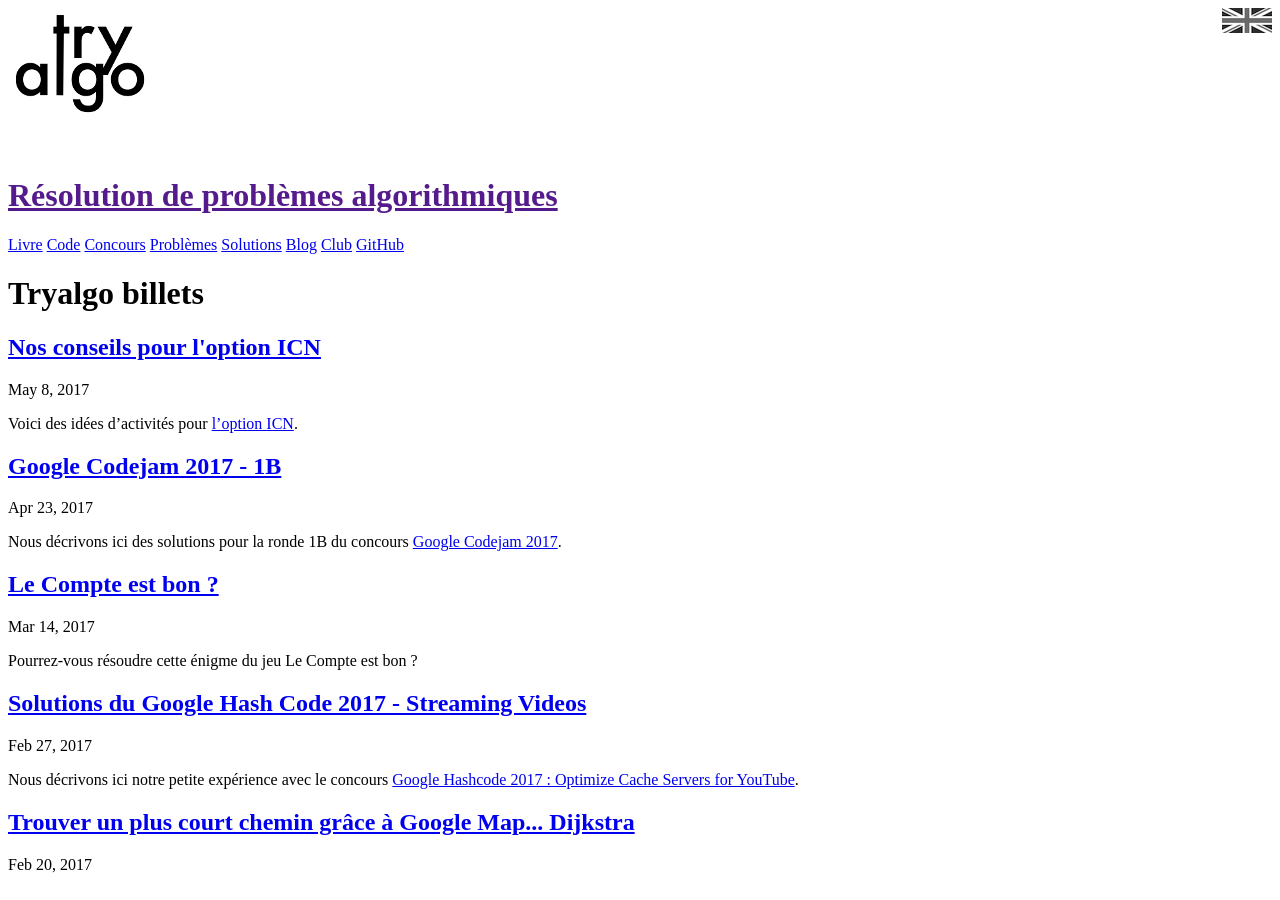
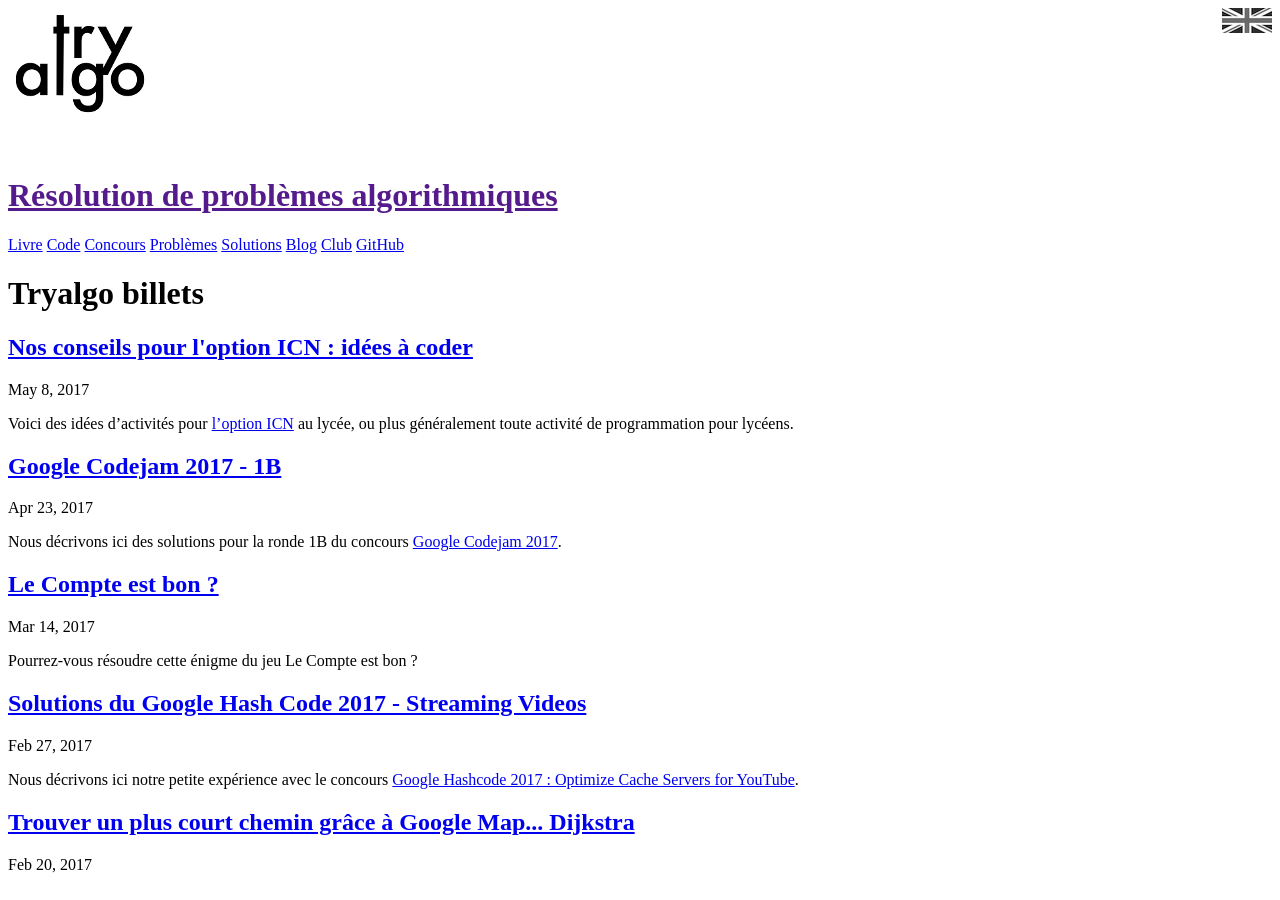
Before and after one commit to jilljenn/tryalgo.org, a Jekyll site: the page built from fr/index.md, in a window 1280 px wide and 900 px high. Built offline with Jekyll 4.4.1, drawn with Linux system fonts in a browser that asks for light colours; nearby versions of some CDN libraries; formulas are drawn with MathJax 3; comment, search, counter and statistics services are not loaded; some of the changed lines change nothing that is shown.

Commit message:
Final version option ICN

```diff
--- a/fr/_posts/2017-05-08-conseils-option-icn.md
+++ b/fr/_posts/2017-05-08-conseils-option-icn.md
@@ -1,69 +1,105 @@
 ---
 layout: fr
-title: Nos conseils pour l'option ICN
+title: "Nos conseils pour l'option ICN : idées à coder"
 author: Clément Beauseigneur, Garance Gourdel, Antoine Pietri et Jill-Jênn Vie
 ---
 
-Voici des idées d'activités pour [l'option ICN](/programme-ta-culture/).
+Voici des idées d'activités pour [l'option ICN](/programme-ta-culture/) au lycée, ou plus généralement toute activité de programmation pour lycéens.
 
-- [Éditer directement sur GitHub]()
+Cette liste se veut **pluridisciplinaire**, afin de ne pas se limiter aux applications en sciences dures.
+
+Nous avons décidé de les regrouper dans 4 catégories :
+
+- Exploration de grosses données
+- Création artistique numérique
+- Réseaux et protocoles
+- Intelligence artificielle
+
+Pour ajouter des idées à cette liste :
+
+- [Éditer directement sur GitHub](https://github.com/jilljenn/tryalgo.org/edit/master/fr/_posts/2017-05-08-conseils-option-icn.md)
 - [Éditer dans Google Docs](https://docs.google.com/document/d/19-4QwakWPoZ5_X11sca8SswEzCFQ5pQllI2unUIeDqE/edit?usp=sharing)
 
 ## Exploration de grosses données
 
-- Liste des mots du scrabble
-    - Combien y a-t-il de mots de la langue française finissant par un K ?
-    - Quels sont les mots qu'on peut former avec un jeu de lettres donné ?
-- Pendu ?
-    - Quelle est la liste des mots possibles à un moment donné de la partie ? (Mettre des jeunes en binôme où l'un des deux essaie de tricher.)
-    - Calculer le meilleur coup possible ?
-- [Top 250 d'IMDb](http://jill-jenn.net/algo/stage-python/dictionnaires.html)
-    - Requêtes de base de données (qui a réalisé tel film, etc.)
-- Données sous forme de graphe (visualisation Neo4j)
-- Analyse de fichiers de sous-titres ? (lexique récurrent chez Tarantino vs. Woody Allen)
+OK, on peut écrire des scripts. Mais tant qu'à faire autant les faire tourner sur des vraies données massives !
 
+- Liste des mots du [Scrabble](http://jill-jenn.net/algo/stage-python/dictionnaires.html) (336531 mots)
+    - Combien y a-t-il de mots de la langue française finissant par un K ?
+    (simple boucle for puis if)
+    - Quels sont les mots qu'on peut former avec un jeu de lettres donné ?
+    (avec `Counter` par exemple)
+    - Pendu ?
+        - Quelle est la liste des mots possibles à un moment donné de la partie (expression régulière basique, test de conditions) ? (Mettre des jeunes en binôme où l'un des deux essaie de tricher avec la liste du Scrabble.)
+        - Calculer le meilleur coup possible ?
+- [Top 250 d'IMDb](http://jill-jenn.net/algo/stage-python/dictionnaires.html) au format JSON avec réalisateurs et acteurs
+    - Requêtes de base de données SQLite (qui a réalisé tel film, etc.)
+- Analyse de fichiers de sous-titres via l'[API](http://trac.opensubtitles.org/projects/opensubtitles) de [opensubtitles.org](https://www.opensubtitles.org/fr) ?
+    - Lexique récurrent chez Tarantino vs. Woody Allen
+- Plus difficile : Données sous forme de graphe
+    - Données de cinéma avec visualisation Neo4j
+![Neo4j](https://raw.githubusercontent.com/neo4j-examples/neo4j-movies-template/master/img/verifyCloudAtlasMovie.png)
 
 ## Création artistique numérique
 
-Composition assistée par ordinateur.
+Composition assistée par ordinateur, sous différentes formes :
 
-- Générer du texte avec des lettres de tailles différentes (HTML ou JavaScript)
-    - Calcul du dégradé d'une couleur vers une autre (différentes fonctions d'interpolation)
-- De texte, à partir de mots d'un corpus
-    - Facile : concaténation de Sujet + Verbe + Complément à partir d'une base de données, cf. [Kamoulbox](http://kamoulbox.free.fr)
-    - Que se passe-t-il si on compose des phrases à partir de deux romans différents ?
-    - Génération de dissertation automatique à partir d'articles Wikipédia
-    - Génération de HTML caractère par caractère correctement formaté (!) à partir de réseaux de neurones récurrents (LSTM, cf. [l'article d'Andrej Karpathy](http://karpathy.github.io/2015/05/21/rnn-effectiveness/))
-- Musicale à partir de notes (ou fréquences) : markov.py
-    - [Trinket](https://trinket.io/music) : framework Python pour dessiner ou écrire de la musique
-    - MML pour générer du midi
-    - PMX pour générer des partitions et du midi
+- Générer de la mise en forme
+    - Du texte avec des lettres de tailles différentes (HTML ou JavaScript)
+    - Calcul du dégradé d'une couleur vers une autre (différentes fonctions d'interpolation, [rouge-vert-bleu](https://fr.wikipedia.org/wiki/Codage_informatique_des_couleurs) ou [teinte-saturation-lumière](https://fr.wikipedia.org/wiki/Teinte_saturation_lumière))
+- Du texte, à partir de mots d'un corpus
+    - Facile : concaténation de Sujet + Verbe + Complément à partir d'une base de données, cf. [Kamoulbox](http://kamoulbox.free.fr)
+    - Si on se sert d'une chaîne de Markov avec un outil tout fait comme [markov.py](https://github.com/jilljenn/markov.py)
+        - Que se passe-t-il si on compose des phrases à partir de deux romans différents ? (Ex. [*Alice au pays des merveilles* & *Hamlet*](http://www.eblong.com/zarf/markov/))
+        - Génération de dissertation automatique à partir d'articles Wikipédia
+        - Plus difficile : comprendre la chaîne de Markov
+    - Plus impressionnant : génération de HTML caractère par caractère correctement formaté (!) à partir de réseaux de neurones récurrents (LSTM, cf. [l'article d'Andrej Karpathy](http://karpathy.github.io/2015/05/21/rnn-effectiveness/))
+- Musicale à partir de notes (ou fréquences)
+    - [Trinket](https://trinket.io/music) : framework Python pour dessiner ou écrire de la musique dans une syntaxe simple
+    - [MML](https://en.wikipedia.org/wiki/Music_Macro_Language) : pour générer du midi en [Ruby](https://gist.github.com/jangler/5892763) ou [Node.js](https://github.com/KatsuomiK/mml2smf)
+    - [PMX](http://vie.jill-jenn.net/2017/03/29/transcription-de-partitions-musique-anime/) : pour générer des partitions et du midi
+    - On peut donc écrire des boucles qui génèrent du code qu'on peut faire jouer à Trinket, ou mieux : une chaîne de Markov ([markov.py](https://github.com/jilljenn/markov.py)) pour écrire une partition dans l'un des langages ci-dessus.
 - Génération d'images
-    - [Rosaces de code.org](https://code.org/frozen) à partir de blocs d'instructions (Blockly, loué pour son feedback immédiat)
-    - Fractales : [courbe du dragon](http://jill-jenn.net/algo/stage-python/projets.html)
-    - Réalisation de mosaïque à partir de photos existantes ?
-    - Animées : déplacement d'une particule, voire [casse-briques](http://jill-jenn.net/conferences/cassebriques/)
-- Génération de blocs dans Minecraft (API de SilexLabs)
+    - [Rosaces de code.org](https://code.org/frozen) à partir de blocs d'instructions ([Blockly](https://blockly-games.appspot.com), loué pour son feedback immédiat)
+    - Fractales : [courbe du dragon](http://jill-jenn.net/algo/stage-python/projets.html), etc.
+    - Réalisation de mosaïque à partir de photos existantes ?
+    - Animées : déplacement d'une particule, ex. [faire rebondir la balle du casse-briques](http://jill-jenn.net/conferences/cassebriques/)
+- Génération de blocs dans Minecraft
+    - ([Silex Labs](https://www.silexlabs.org) avait fait une API, on peut peut-être leur demander)
     - Apprendre à utiliser des boucles pour automatiser et gagner du temps
-
 
 ## Réseaux et protocoles
 
-- Parcours en largeur/profondeur de Wikipédia : quel est l'itinéraire si pour chaque article on clique sur le premier lien ? (Avec des bibliothèques comme BeautifulSoup en Python.)
-- Récupérer la météo via une API (ou la position des arbres dans Paris)
-- Création d'un bot qui répond, par exemple sur IRC.
-- Utiliser une API de reconnaissance des images
-- Faire des requêtes à une base de données (jeu RPG type Pokémon ou OGame avec MySQL)
-- Interagir avec des machines à distance (contrôler un ordi à distance, ou sockets de chat, cf. TP de Marin à GCC 2016)
-
+- Récupérer via une API
+    - [les films](http://www.omdbapi.com) (ex. [Scott Pilgrim](http://www.omdbapi.com/?t=scott+pilgrim))
+    - [la position des arbres dans Paris](https://opendata.paris.fr/explore/dataset/les-arbres/)
+    - [la météo](http://openweathermap.org/api)
+- Création d'un bot qui répond à l'utilisateur, par exemple sur IRC.
+- Utiliser une API de reconnaissance des images (couleur, ou tags type [illustration2vec](http://illustration2vec.net))
+- Faire des requêtes à une base de données
+    - Ex. Jeu RPG type Pokémon ou OGame avec MySQL
+- Interagir avec des machines à distance
+    - Contrôler un ordi à distance (ex. SSH depuis le smartphone)
+    - Créer un chat avec des sockets, cf. TP de Marin à [GCC](http://gcc.prologin.org) 2016, n'hésitez pas à leur écrire à `gcc` à `prologin.org` pour l'obtenir
+- Plus difficile : Parcours en largeur/profondeur de Wikipédia : quel est l'itinéraire obtenu si pour chaque article on clique sur le premier lien ? (Avec des bibliothèques comme [BeautifulSoup](https://www.crummy.com/software/BeautifulSoup/) en Python.)
 
 ## Intelligence artificielle (au stade de concept)
 
-- Comment automatiquement recommander des films à un utilisateur en fonction de ses goûts ? Cf. [slides de Girls Can Code! 2016](https://github.com/mangaki/movielens)
-    - Comment sortir les gens de leur zone de confort pour leur faire découvrir des œuvres nouvelles ?
-    - Qu'est-ce qui peut advenir de mes données ?
-- Reconnaître la direction dans laquelle pointe un doigt dans une image ([pointerpointer.com](pointerpointer.com))
-- Difficile : Reconnaissance de caractères (calcul de score, cf. TP d'Étienne à GCC 2016)
-- Coder une IA qui joue à un jeu type Morpion ou jeu de Nim type allumettes
-- Difficile : Pathfinding dans un labyrinthe (peut être possible si l'on dispose d'un debugger, ex. surbrillance des blocs dans [Blockly Maze](https://blockly-games.appspot.com/maze))
-- Existe-t-il un équivalent du Core War pour les enfants ?
+- Coder une IA qui joue à un jeu
+    - Morpion
+    - Jeu de Nim ex. allumettes
+    - Petite IA type Zelda : [Vindinium.org](http://vindinium.org) ou les finales de [Prologin](https://prologin.org)
+    - Existe-t-il un équivalent de [Core War](https://en.wikipedia.org/wiki/Core_War) pour les enfants ? Si non, il faut le créer !
+    - Difficile : Pathfinding dans un labyrinthe (peut être possible si l'on dispose d'un debugger, ex. surbrillance des blocs dans [Blockly Maze](https://blockly-games.appspot.com/maze))
+- Recommandation de films
+    - Cf. [cette présentation à GCC 2016](https://github.com/mangaki/movielens) sur les plus proches voisins (niveau lycée)
+    - « Qu'est-ce qui peut advenir de mes données ? »
+    - « Comment sortir les gens de leur zone de confort pour leur faire découvrir des œuvres nouvelles ? »
+- Reconnaissance d'images
+    - La direction dans laquelle pointe un doigt dans une image ([pointerpointer.com](pointerpointer.com))
+    - Difficile : Reconnaissance des chiffres
+        - via calcul de score de perceptron, cf. TP d'Étienne à GCC 2016, n'hésitez pas à leur écrire à `gcc` à `prologin.org` pour l'obtenir
+
+<p style="font-style: italic; background: #eee; padding: 1em">
+Ce post a été rédigé par des étudiants de l'ENS Paris-Saclay et EPITA.<br />
+Clément Beauseigneur est vice-président de <a href="https://prologin.org">Prologin</a> et développeur à Google, Garance Gourdel est en licence d'informatique, Antoine Pietri est ingénieur Inria et Jill-Jênn Vie en postdoc à RIKEN, Tokyo.</p>
```
